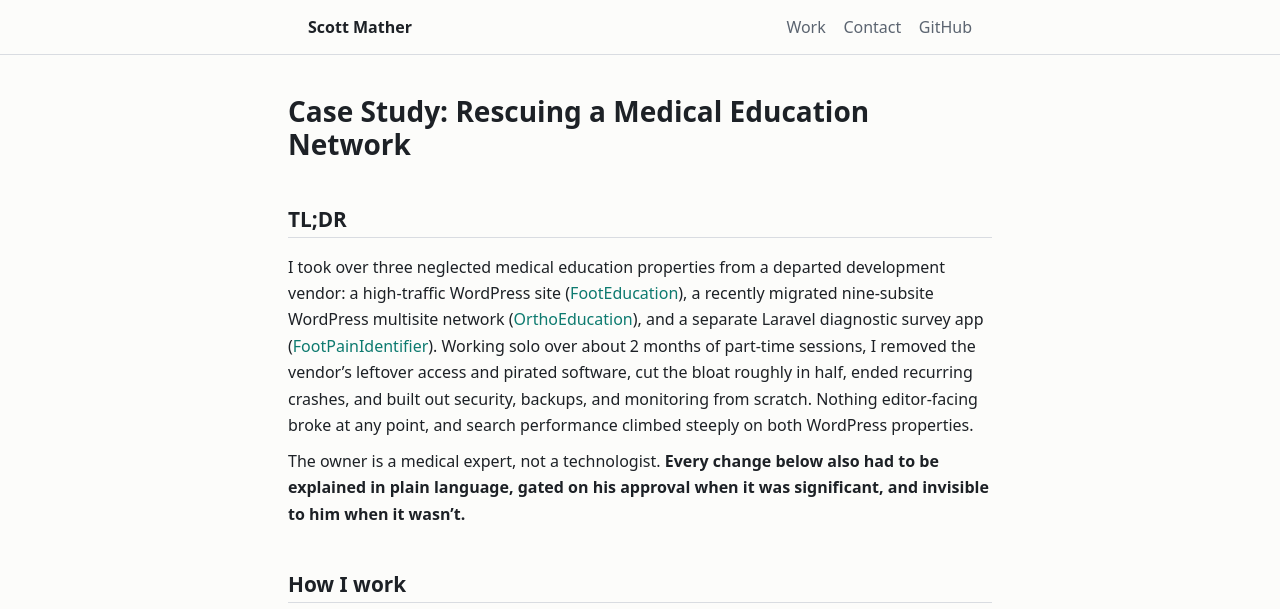
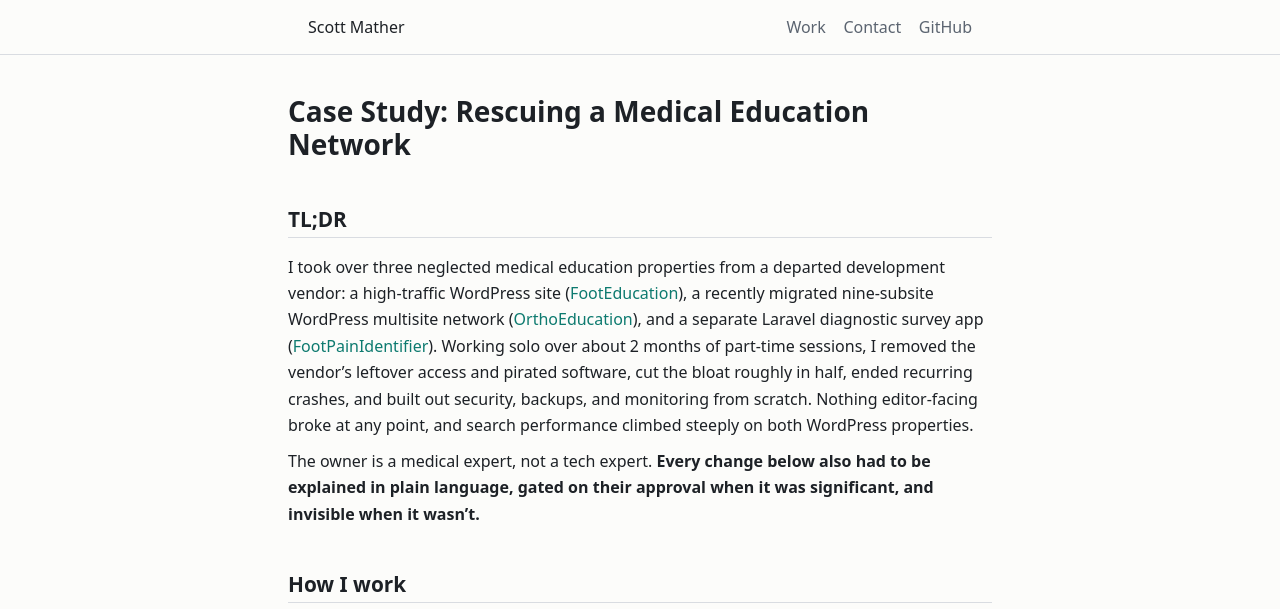
Before and after one commit to csmather/mather-cv, a Jekyll site: the page built from case-study-site-ops.md, in a window 1280 px wide. Shown: the top 609 px of the page. Built offline with Jekyll 4.4.1, drawn with Linux system fonts in a browser that asks for light colours.

Commit message:
style tweaks

```diff
--- a/assets/css/site.css
+++ b/assets/css/site.css
@@ -7,22 +7,22 @@
 }
 
 :root {
-  --bg: #fcfcfa;
-  --ink: #1d2126;
-  --muted: #5b6470;
-  --border: #d9dce1;
-  --accent: #0d7a6f;
-  --code-bg: #f0f1f2;
+  --bg: #15171b;
+  --ink: #d9dee5;
+  --muted: #909aa7;
+  --border: #343b45;
+  --accent: #52c0b2;
+  --code-bg: #1e2127;
 }
 
-@media (prefers-color-scheme: dark) {
+@media (prefers-color-scheme: light) {
   :root {
-    --bg: #15171b;
-    --ink: #d9dee5;
-    --muted: #909aa7;
-    --border: #343b45;
-    --accent: #52c0b2;
-    --code-bg: #1e2127;
+    --bg: #fcfcfa;
+    --ink: #1d2126;
+    --muted: #5b6470;
+    --border: #d9dce1;
+    --accent: #0d7a6f;
+    --code-bg: #f0f1f2;
   }
 }
 
@@ -151,9 +151,13 @@ td {
   padding-bottom: .85rem
 }
 
-.brand {
-  font-weight: 700;
+a.brand {
+  /* font-weight: 700; */
   color: var(--ink)
+}
+
+a.brand:hover {
+  color: var(--accent)
 }
 
 .site-nav {
@@ -178,6 +182,7 @@ td {
 .lede {
   max-width: 50ch;
   font-family: "Cascadia Mono", ui-monospace, SFMono-Regular, Menlo, Consolas, monospace;
+  color: var(--muted);
 }
 
 .bio {
--- a/case-study-site-ops.md
+++ b/case-study-site-ops.md
@@ -7,7 +7,7 @@ permalink: /case-studies/site-ops/
 ## TL;DR
 I took over three neglected medical education properties from a departed development vendor: a high-traffic WordPress site ([FootEducation](https://footeducation.com)), a recently migrated nine-subsite WordPress multisite network ([OrthoEducation](https://orthoeducation.com)), and a separate Laravel diagnostic survey app ([FootPainIdentifier](https://footpainidentifier.com)). Working solo over about 2 months of part-time sessions, I removed the vendor's leftover access and pirated software, cut the bloat roughly in half, ended recurring crashes, and built out security, backups, and monitoring from scratch. Nothing editor-facing broke at any point, and search performance climbed steeply on both WordPress properties.
 
-The owner is a medical expert, not a technologist. **Every change below also had to be explained in plain language, gated on his approval when it was significant, and invisible to him when it wasn't.**
+The owner is a medical expert, not a tech expert. **Every change below also had to be explained in plain language, gated on their approval when it was significant, and invisible when it wasn't.**
 
 ## How I work
 
```
